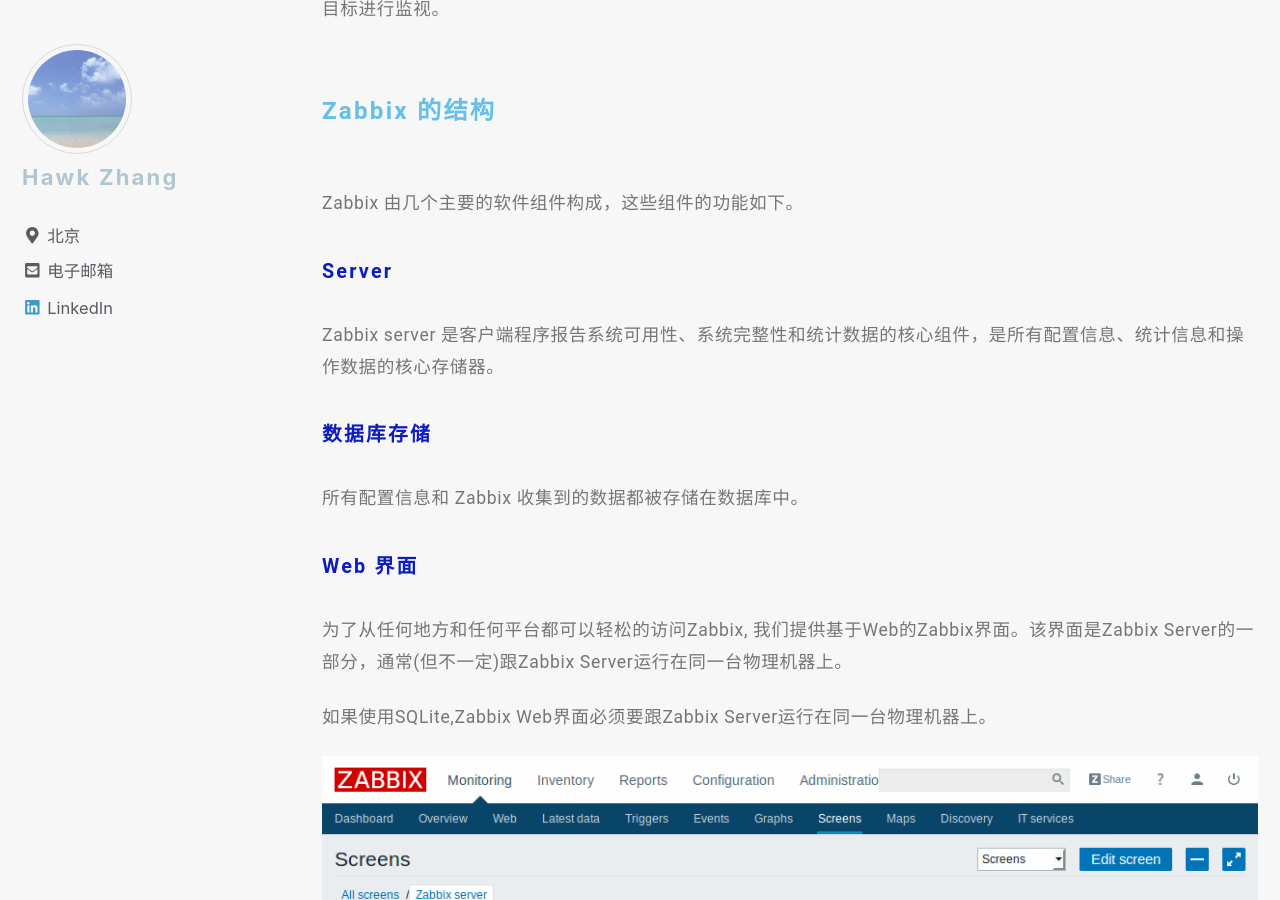
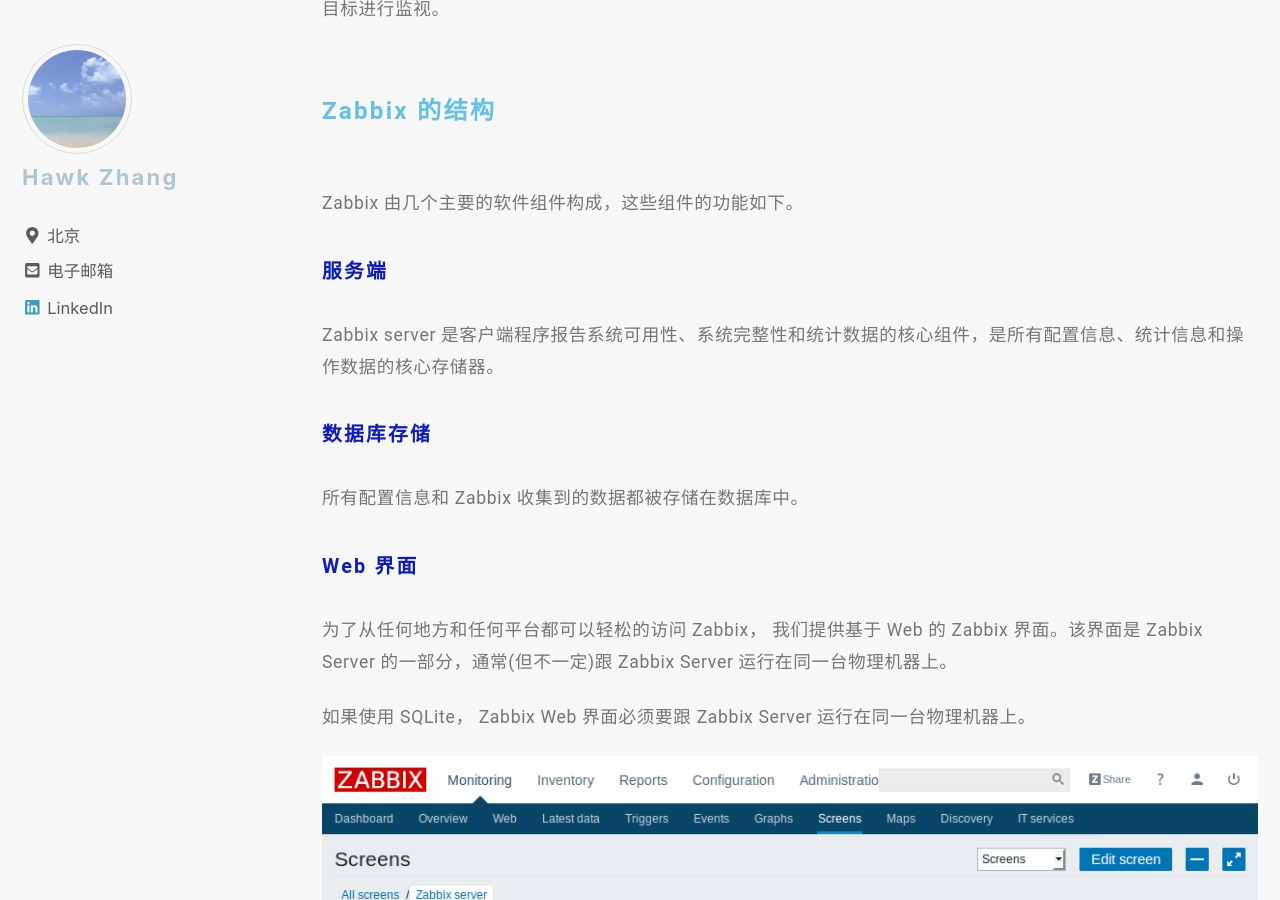
Before and after one commit to narru888/linotes_note, a Jekyll site: the page built from _posts/monitor/zabbix/2018-01-01-zabbix.basic.md, in a window 1280 px wide and 900 px high, scrolled down 1174 px. Built offline with Jekyll 4.4.1, drawn with Linux system fonts in a browser that asks for light colours; nearby versions of some CDN libraries; a script that is not in the unit is left out.

Commit message:
update on 2018-10-18 09:13:01 CST

```diff
--- a/_posts/monitor/zabbix/2018-01-01-zabbix.basic.md
+++ b/_posts/monitor/zabbix/2018-01-01-zabbix.basic.md
@@ -32,7 +32,7 @@
 
 Zabbix 由几个主要的软件组件构成，这些组件的功能如下。
 
-##### Server
+##### 服务端
 
 Zabbix server 是客户端程序报告系统可用性、系统完整性和统计数据的核心组件，是所有配置信息、统计信息和操作数据的核心存储器。
 
@@ -42,9 +42,9 @@
 
 ##### Web 界面
 
-为了从任何地方和任何平台都可以轻松的访问Zabbix, 我们提供基于Web的Zabbix界面。该界面是Zabbix Server的一部分，通常(但不一定)跟Zabbix Server运行在同一台物理机器上。
+为了从任何地方和任何平台都可以轻松的访问 Zabbix， 我们提供基于 Web 的 Zabbix 界面。该界面是 Zabbix Server 的一部分，通常(但不一定)跟 Zabbix Server 运行在同一台物理机器上。
 
-如果使用SQLite,Zabbix Web界面必须要跟Zabbix Server运行在同一台物理机器上。
+如果使用 SQLite， Zabbix Web 界面必须要跟 Zabbix Server 运行在同一台物理机器上。
 
 ![image-center](/assets/images/zabbix.Custom_screens.png){: .align-center}
 
```
